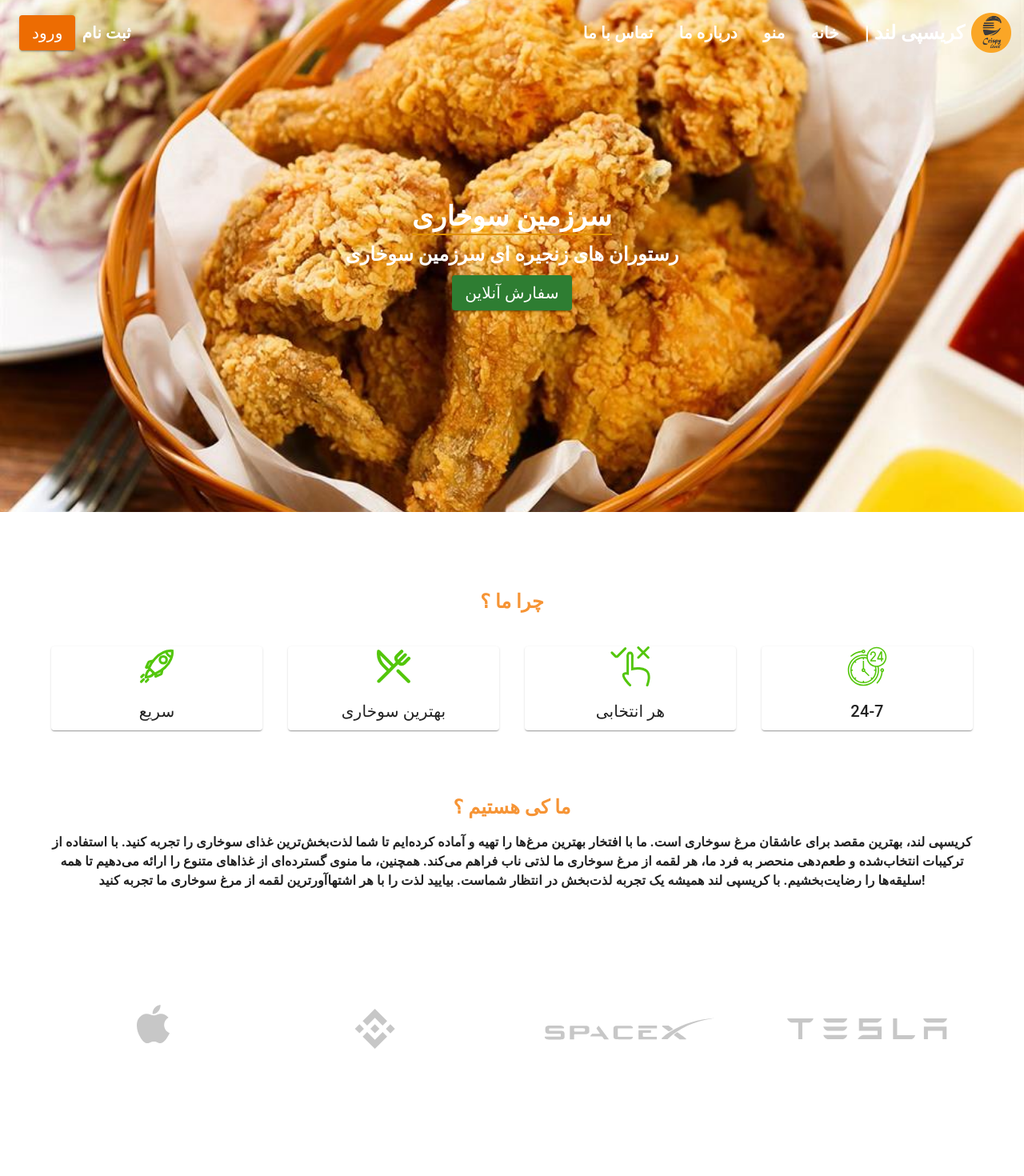
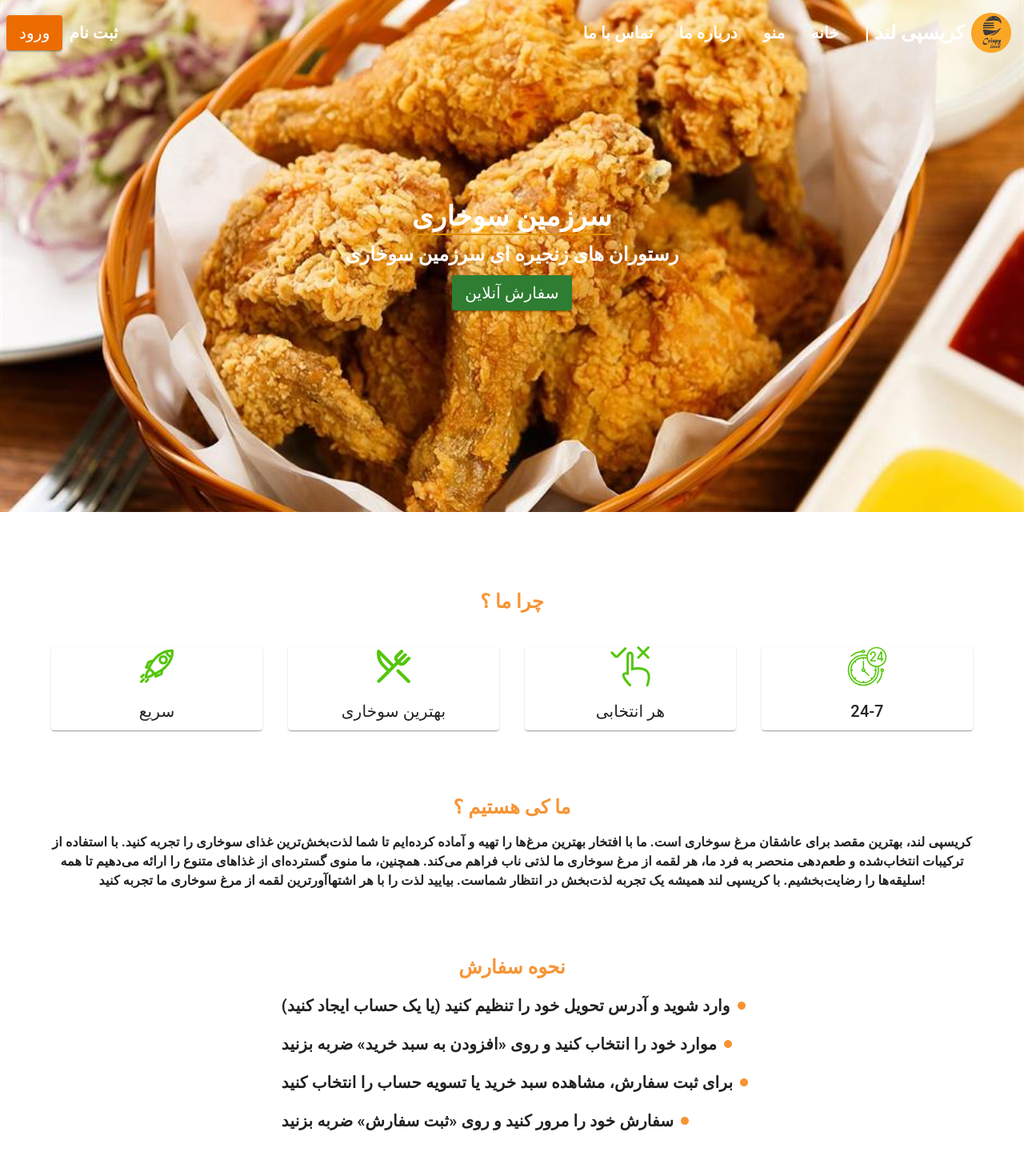
Before and after one commit to aryan-salemababdi/crispyland, a Next.js app: page / in a window 1280 px wide. Shown: the top 1470 px of the page at 80% size. Built offline with nearby package versions, Linux system fonts and the light colour scheme.

Commit message:
final landing commit

```diff
--- a/components/icons/Apple.tsx
+++ b/components/icons/Apple.tsx
@@ -1,6 +1,6 @@
 function Apple() {
   return (
-    <svg width="60px" height="60px" viewBox="-5 0 60 60">
+    <svg width="30px" height="60px" viewBox="-5 0 60 60">
       <g
         id="Icons"
         stroke="none"
--- a/components/layout/Footer.tsx
+++ b/components/layout/Footer.tsx
@@ -15,7 +15,7 @@ const Footer = () => {
           sx={{ flexGrow: 1 }}
           textAlign="center"
           >
-            &copy; 2019-Now CrispyLand | Aryan Salemabadi
+            &copy; 2019-Now CrispyLand | Aryan Salemabadi | 09215531809
           </Typography>
         </Toolbar>
       </AppBar>
--- a/components/layout/Header.tsx
+++ b/components/layout/Header.tsx
@@ -1,7 +1,7 @@
 import { useState, useEffect } from "react";
 import Image from "next/image";
 import Link from "next/link";
-import type { ReactElement } from "react";
+import type { ReactElement,ReactNode } from "react";
 import { useRouter as useNextRouter } from "next/router";
 import {
   AppBar,
@@ -12,16 +12,20 @@ import {
   Button,
   List,
   ListItem,
+  Menu,
 } from "@mui/material";
+import MenuItem from "@mui/material/MenuItem";
+import MenuIcon from "@mui/icons-material/Menu";
+import { NextPage } from "next";
 
-interface Props {
+interface HeaderProps {
   window?: () => Window;
-  children: ReactElement;
+  children: ReactElement | ReactNode | any;
 }
 
 type Router = ReturnType<typeof useNextRouter>;
 
-function HideOnScroll(props: Props) {
+function HideOnScroll(props: HeaderProps) {
   const { children, window } = props;
   const trigger = useScrollTrigger({
     target: window ? window() : undefined,
@@ -33,13 +37,17 @@ function HideOnScroll(props: Props) {
     </Slide>
   );
 }
-const Header = (props: Props) => {
+
+const Header: NextPage<HeaderProps> = ({children}) => {
   const router: Router = useNextRouter();
 
   const currentPath = router.pathname;
 
+  const [scroll, setScroll] = useState<number>(0);
 
-  const [scroll, setScroll] = useState<number>(0);
+  const [anchorEl, setAnchorEl] = useState<null | HTMLElement>(null);
+
+  const open = Boolean(anchorEl);
 
   useEffect(() => {
     const handleScroll = () => {
@@ -51,12 +59,25 @@ const Header = (props: Props) => {
     };
   }, []);
 
+  const handleClick = (event: React.MouseEvent<HTMLButtonElement>) => {
+    setAnchorEl(event.currentTarget);
+  };
+  const handleClose = () => {
+    setAnchorEl(null);
+  };
+
   return (
     <>
       <HideOnScroll>
-        <AppBar sx={{ background: (scroll > 30 || currentPath!=="/") ?  "#f69435" : "none", boxShadow: "none",position:"fixed" }}>
+        <AppBar
+          sx={{
+            background: scroll > 30 || currentPath !== "/" ? "#f69435" : "none",
+            boxShadow: "none",
+            position: "fixed",
+          }}
+        >
           <Grid container justifyContent="space-between" alignItems="center">
-            <Grid item mx={3}>
+            <Grid item p={1}>
               <Button
                 color="warning"
                 onClick={() => {
@@ -83,7 +104,77 @@ const Header = (props: Props) => {
             <Grid item>
               <List>
                 <Grid container alignItems="center">
-                  <Grid item>
+                  <Grid
+                    item
+                    sx={{ display: { md: "none", sm: "block", xs: "block" } }}
+                  >
+                    <ListItem>
+                      <Button
+                        id="basic-button"
+                        aria-controls={open ? "basic-menu" : undefined}
+                        aria-haspopup="true"
+                        aria-expanded={open ? "true" : undefined}
+                        onClick={handleClick}
+                        color="inherit"
+                      >
+                        <MenuIcon />
+                      </Button>
+                      <Menu
+                        id="basic-menu"
+                        anchorEl={anchorEl}
+                        open={open}
+                        onClose={handleClose}
+                        MenuListProps={{
+                          "aria-labelledby": "basic-button",
+                        }}
+                      >
+                        <MenuItem onClick={handleClose}>
+                          <Link
+                            href="/"
+                            style={{ textDecoration: "none", color: "black" }}
+                          >
+                            <Typography fontWeight="bold" variant="h6">
+                              خانه
+                            </Typography>
+                          </Link>
+                        </MenuItem>
+                        <MenuItem onClick={handleClose}>
+                        <Link
+                        href="/"
+                        style={{ textDecoration: "none", color: "black" }}
+                      >
+                        <Typography fontWeight="bold" variant="h6">
+                          منو
+                        </Typography>
+                      </Link>
+                        </MenuItem>
+                        <MenuItem onClick={handleClose}>
+                        <Link
+                        href="/"
+                        style={{ textDecoration: "none", color: "black" }}
+                      >
+                        <Typography fontWeight="bold" variant="h6">
+                          درباره ما
+                        </Typography>
+                      </Link>
+                        </MenuItem>
+                        <MenuItem onClick={handleClose}>
+                        <Link
+                        href="/"
+                        style={{ textDecoration: "none", color: "black" }}
+                      >
+                        <Typography fontWeight="bold" variant="h6">
+                          تماس با ما
+                        </Typography>
+                      </Link>
+                        </MenuItem>
+                      </Menu>
+                    </ListItem>
+                  </Grid>
+                  <Grid
+                    item
+                    sx={{ display: { md: "block", sm: "none", xs: "none" } }}
+                  >
                     <ListItem>
                       <Link
                         href="/"
@@ -95,7 +186,10 @@ const Header = (props: Props) => {
                       </Link>
                     </ListItem>
                   </Grid>
-                  <Grid item>
+                  <Grid
+                    item
+                    sx={{ display: { md: "block", sm: "none", xs: "none" } }}
+                  >
                     <ListItem>
                       <Link
                         href="/"
@@ -107,7 +201,10 @@ const Header = (props: Props) => {
                       </Link>
                     </ListItem>
                   </Grid>
-                  <Grid item>
+                  <Grid
+                    item
+                    sx={{ display: { md: "block", sm: "none", xs: "none" } }}
+                  >
                     <ListItem>
                       <Link
                         href="/"
@@ -119,19 +216,25 @@ const Header = (props: Props) => {
                       </Link>
                     </ListItem>
                   </Grid>
-                  <Grid item>
+                  <Grid
+                    item
+                    sx={{ display: { md: "block", sm: "none", xs: "none" } }}
+                  >
                     <ListItem>
-                    <Link
+                      <Link
                         href="/"
                         style={{ textDecoration: "none", color: "#ffffff" }}
                       >
-                      <Typography fontWeight="bold" variant="h6">
-                        خانه
-                      </Typography>
+                        <Typography fontWeight="bold" variant="h6">
+                          خانه
+                        </Typography>
                       </Link>
                     </ListItem>
                   </Grid>
-                  <Grid item>
+                  <Grid
+                    item
+                    sx={{ display: { md: "block", sm: "none", xs: "none" } }}
+                  >
                     <ListItem>
                       <Typography mr={1} fontWeight="bold" variant="h5">
                         | کریسپی لند
@@ -150,6 +253,8 @@ const Header = (props: Props) => {
           </Grid>
         </AppBar>
       </HideOnScroll>
+
+      {children}
     </>
   );
 };
--- a/components/layout/Layout.tsx
+++ b/components/layout/Layout.tsx
@@ -1,24 +1,23 @@
 import { NextPage } from "next";
-import type {ReactNode} from "react"
+import type { ReactNode } from "react";
 import Footer from "./Footer";
 import Header from "./Header";
 
 interface LayoutProps {
   children: ReactNode;
 }
-
-const Layout:NextPage<LayoutProps> = ({children}) => {
+const Layout: NextPage<LayoutProps> = ({ children }) => {
   return (
     <div>
       <header>
-        <Header />
+        <Header>{children}</Header>
       </header>
       {children}
       <footer>
         <Footer />
       </footer>
     </div>
-  )
-}
+  );
+};
 
 export default Layout;
--- a/components/modules/AboutUs/AboutUs.tsx
+++ b/components/modules/AboutUs/AboutUs.tsx
@@ -26,61 +26,7 @@ const AboutUs = () => {
           رضایت‌بخشیم. با کریسپی لند همیشه یک تجربه لذت‌بخش در انتظار شماست.
           بیایید لذت را با هر اشتها‌آورترین لقمه از مرغ سوخاری ما تجربه کنید!
         </Typography>
-        <Grid
-          container
-          display="grid"
-          gridAutoColumns="auto"
-          gridTemplateColumns={{
-            md: "repeat(4,1fr)",
-            xs: "repeat(2,1fr)",
-          }}
-          sx={{ gap: { md: 4, xs: 2 }, marginY: "40px" }}
-        >
-          <Grid
-            item
-            textAlign="center"
-            display="flex"
-            justifyContent="center"
-            alignItems="center"
-          >
-            <Box my={1}>
-              <Apple />
-            </Box>
-          </Grid>
-          <Grid
-            item
-            textAlign="center"
-            display="flex"
-            justifyContent="center"
-            alignItems="center"
-          >
-            <Box my={1}>
-              <Binance />
-            </Box>
-          </Grid>
-          <Grid
-            item
-            textAlign="center"
-            display="flex"
-            justifyContent="center"
-            alignItems="center"
-          >
-            <Box my={1}>
-              <SpaceX />
-            </Box>
-          </Grid>
-          <Grid
-            item
-            textAlign="center"
-            display="flex"
-            justifyContent="center"
-            alignItems="center"
-          >
-            <Box my={1}>
-              <Tesla />
-            </Box>
-          </Grid>
-        </Grid>
+
       </Container>
     </>
   );
--- a/components/modules/Banner/Banner.tsx
+++ b/components/modules/Banner/Banner.tsx
@@ -19,7 +19,7 @@ type Router = ReturnType<typeof useNextRouter>;
       backgroundImage: `url(${image})`,
       margin: "0px",
       height: "calc(80vh)",
-      width:"100%",
+      width:"100wv",
       backgroundPosition: "center",
       backgroundRepeat: "no-repeat",
       backgroundSize: "cover",
--- a/components/modules/HowToOrder/HowToOrder.tsx
+++ b/components/modules/HowToOrder/HowToOrder.tsx
@@ -31,7 +31,7 @@ const HowToOrder = () => {
             </ListItem>
             <ListItem>
               <Typography textAlign="right" fontWeight="bold" variant="h6" mx={1}>
-              برای ثبت سفارش، "مشاهده سبد خرید" یا "تسویه حساب" را انتخاب کنید
+              برای ثبت سفارش، مشاهده سبد خرید یا تسویه حساب را انتخاب کنید
               </Typography>
               <Circle sx={{ color: "#f69435", fontSize: 12 }} />
             </ListItem>
--- a/pages/index.tsx
+++ b/pages/index.tsx
@@ -5,7 +5,7 @@ import LandingPage from "../components/temp/LandingPage/LandingPage"
 const Home: NextPage = () => {
 
   return (
-    <div style={{ height: "100%" }}>
+    <div style={{ height: "100%",width:"100%" }}>
 
         <LandingPage />
 
```
Also changed, not shown: 1 other file (tests, documents, lock files or other folders). Lines whose indentation alone changed are shown as unchanged.
